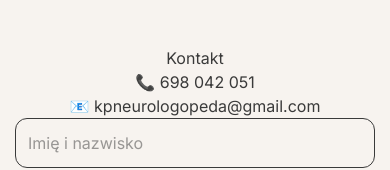
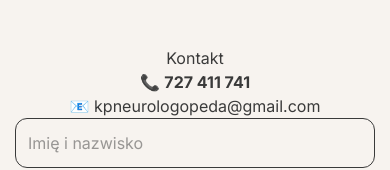
Before and after one commit to mateuszpuchala86-bit/neurologopeda-site, a Next.js app: page / in a window 390 px wide. Shown: the part 6069-6239 px from the top of the page. Built offline with nearby package versions, Linux system fonts and the light colour scheme.

Commit message:
Update phone number

```diff
--- a/src/app/page.js
+++ b/src/app/page.js
@@ -468,7 +468,9 @@ maxWidth: "320px",
       {/* KONTAKT */}
       <section id="kontakt" style={{ padding: "70px 16px", textAlign: "center" }}>
         <h2>Kontakt</h2>
-        <p>📞 698 042 051</p>
+        📞 <a href="tel:727411741" style={{ textDecoration: "none", color: "#3A3A3A" }}>
+  <b>727 411 741</b>
+</a>
         <p>📧 kpneurologopeda@gmail.com</p>
 
         <ContactForm />
```
